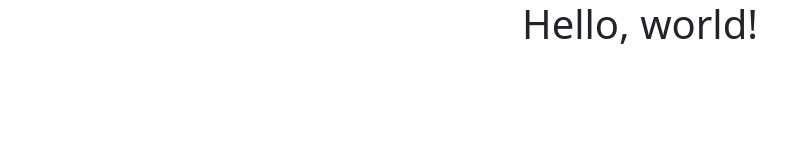
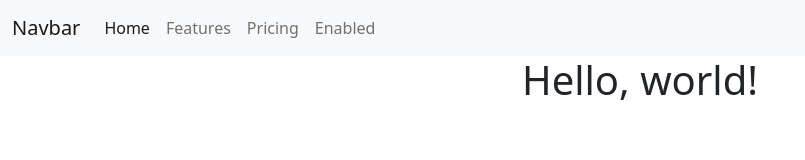
Before and after one commit to belutes/New-Test-Repo, a plain HTML site: page index.html in a window 1280 px wide. Shown: the whole page, without its empty margins (0-805 px from the left). Drawn offline with nearby package versions, Linux system fonts and the light colour scheme.

Commit message:
Added bootstrap navbar

```diff
--- a/index.html
+++ b/index.html
@@ -8,6 +8,31 @@
     <link href="https://cdn.jsdelivr.net/npm/bootstrap@5.0.2/dist/css/bootstrap.min.css" rel="stylesheet" integrity="sha384-EVSTQN3/azprG1Anm3QDgpJLIm9Nao0Yz1ztcQTwFspd3yD65VohhpuuCOmLASjC" crossorigin="anonymous">  </head>
 
   <body>
+    <nav class="navbar navbar-expand-lg navbar-light bg-light">
+        <div class="container-fluid">
+          <a class="navbar-brand" href="#">Navbar</a>
+          <button class="navbar-toggler" type="button" data-bs-toggle="collapse" data-bs-target="#navbarNav" aria-controls="navbarNav" aria-expanded="false" aria-label="Toggle navigation">
+            <span class="navbar-toggler-icon"></span>
+          </button>
+          <div class="collapse navbar-collapse" id="navbarNav">
+            <ul class="navbar-nav">
+              <li class="nav-item">
+                <a class="nav-link active" aria-current="page" href="#">Home</a>
+              </li>
+              <li class="nav-item">
+                <a class="nav-link" href="#">Features</a>
+              </li>
+              <li class="nav-item">
+                <a class="nav-link" href="#">Pricing</a>
+              </li>
+              <li class="nav-item">
+                <a class="nav-link" href="#" tabindex="-1">Enabled</a>
+              </li>
+            </ul>
+          </div>
+        </div>
+      </nav>
+
     <h1 class="text-center">Hello, world!</h1>
     <script src="https://cdn.jsdelivr.net/npm/@popperjs/core@2.9.2/dist/umd/popper.min.js" integrity="sha384-IQsoLXl5PILFhosVNubq5LC7Qb9DXgDA9i+tQ8Zj3iwWAwPtgFTxbJ8NT4GN1R8p" crossorigin="anonymous"></script>
     <script src="https://cdn.jsdelivr.net/npm/bootstrap@5.0.2/dist/js/bootstrap.min.js" integrity="sha384-cVKIPhGWiC2Al4u+LWgxfKTRIcfu0JTxR+EQDz/bgldoEyl4H0zUF0QKbrJ0EcQF" crossorigin="anonymous"></script>
```
